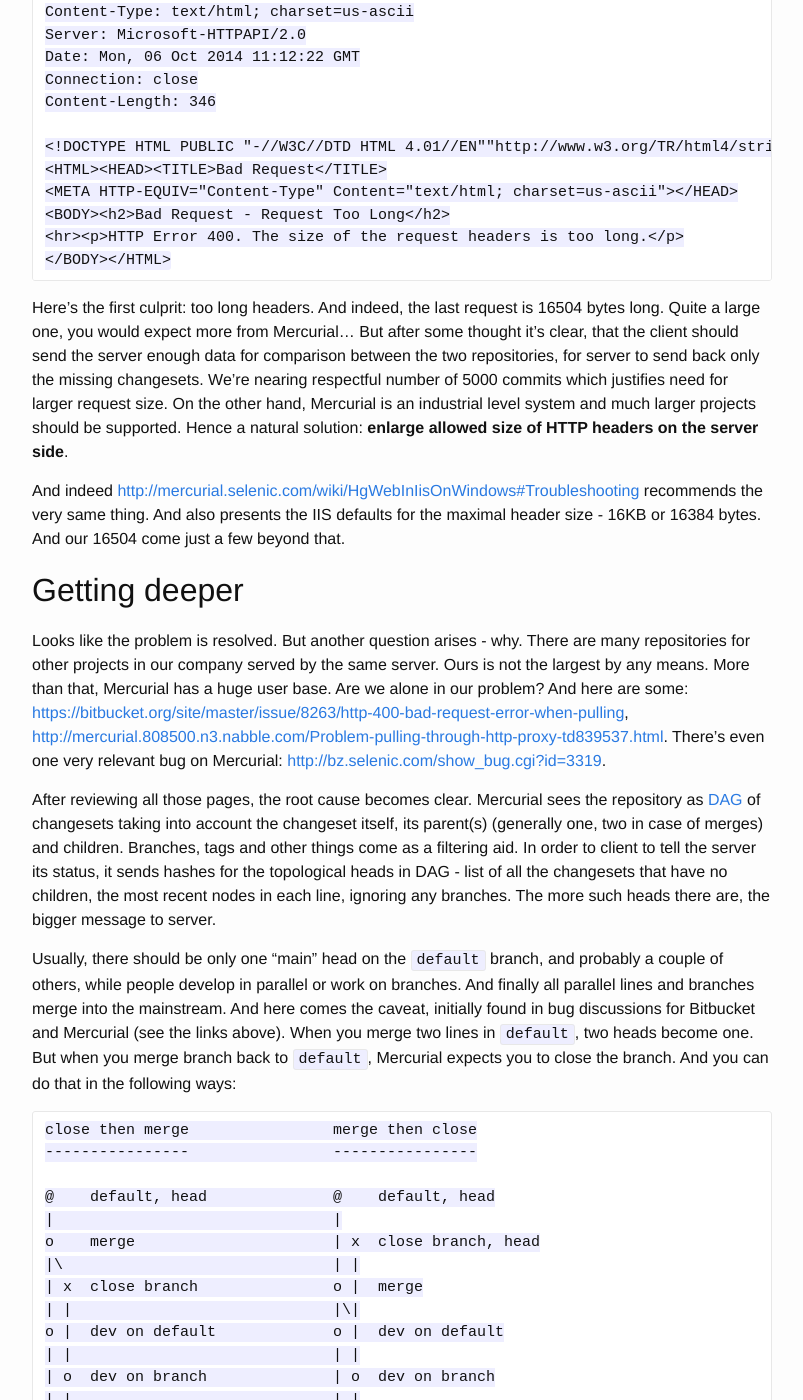
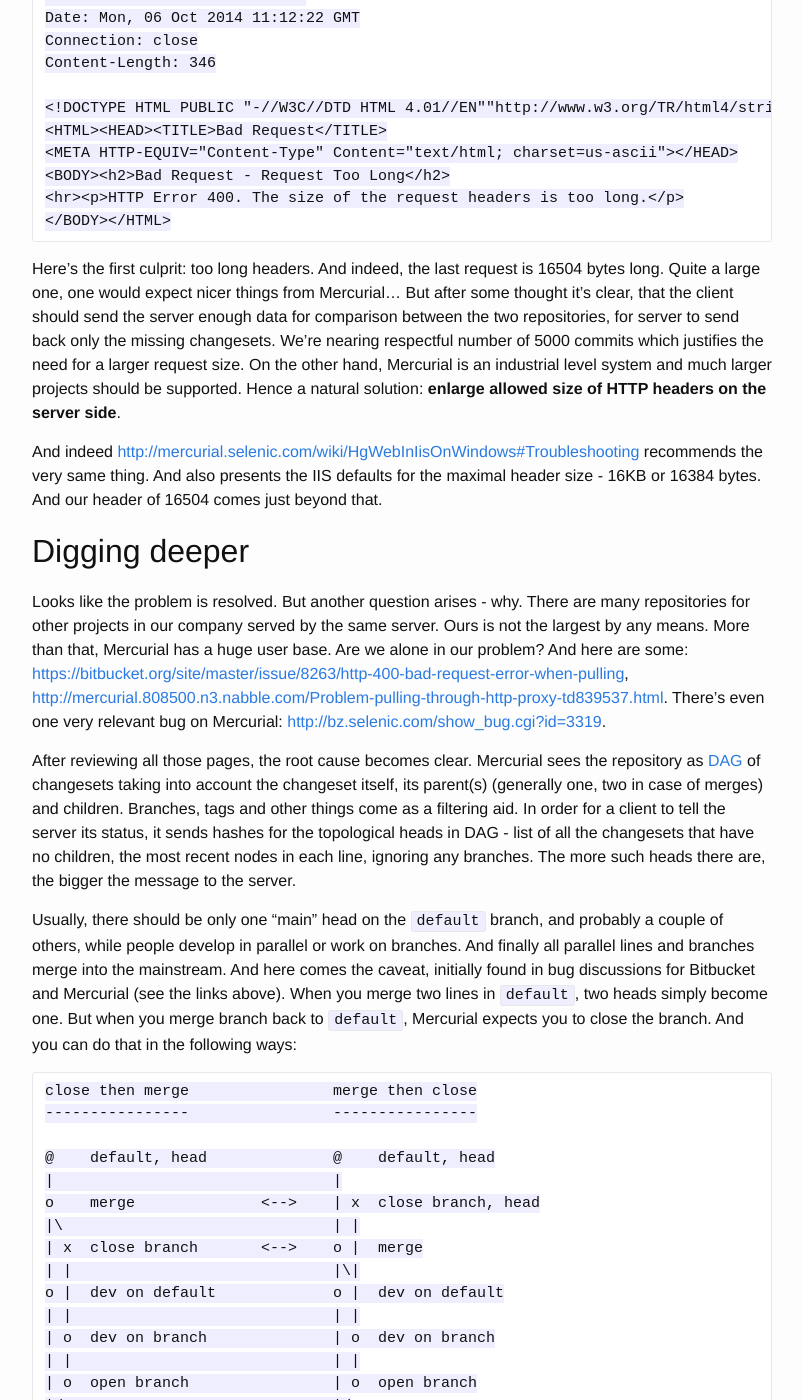
Before and after one commit to barahilia/blog, a Jekyll site: the page built from _posts/2014-10-09-hg-pull-via-http-fails-400.markdown, in a window 1280 px wide and 1400 px high, scrolled down 1179 px. Shown: the whole window, without its empty margins (238-1041 px from the left). Built offline with Jekyll 4.4.1, drawn with Linux system fonts in a browser that asks for light colours; some of the changed text lies outside the part shown.

Commit message:
Proof reading, minor changes

```diff
--- a/_posts/2014-10-09-hg-pull-via-http-fails-400.markdown
+++ b/_posts/2014-10-09-hg-pull-via-http-fails-400.markdown
@@ -68,22 +66,22 @@ with `400 bad request`. But now we have the entire response:
     </BODY></HTML>
 
 Here's the first culprit: too long headers. And indeed, the last request is
-16504 bytes long. Quite a large one, you would expect more from Mercurial...
-But after some thought it's clear, that the client should send the server
-enough data for comparison between the two repositories, for server to send back
-only the missing changesets. We're nearing respectful number of 5000 commits
-which justifies need for larger request size. On the other hand, Mercurial
-is an industrial level system and much larger projects should be supported.
-Hence a natural solution:
+16504 bytes long. Quite a large one, one would expect nicer things from
+Mercurial... But after some thought it's clear, that the client should send the
+server enough data for comparison between the two repositories, for server to
+send back only the missing changesets. We're nearing respectful number of 5000
+commits which justifies the need for a larger request size. On the other hand,
+Mercurial is an industrial level system and much larger projects should be
+supported. Hence a natural solution:
 **enlarge allowed size of HTTP headers on the server side**.
 
 And indeed
 <http://mercurial.selenic.com/wiki/HgWebInIisOnWindows#Troubleshooting>
 recommends the very same thing. And also presents the IIS defaults for the
-maximal header size - 16KB or 16384 bytes. And our 16504 come just a few beyond
-that.
+maximal header size - 16KB or 16384 bytes. And our header of 16504 comes just
+beyond that.
 
-## Getting deeper
+## Digging deeper
 
 Looks like the problem is resolved. But another question arises - why. There
 are many repositories for other projects in our company served by the same
@@ -98,27 +96,27 @@ After reviewing all those pages, the root cause becomes clear. Mercurial sees
 the repository as [DAG](http://en.wikipedia.org/wiki/Directed_acyclic_graph) of
 changesets taking into account the changeset itself, its parent(s) (generally
 one, two in case of merges) and children. Branches, tags and other things come
-as a filtering aid. In order to client to tell the server its status, it sends
+as a filtering aid. In order for a client to tell the server its status, it sends
 hashes for the topological heads in DAG - list of all the changesets that have
 no children, the most recent nodes in each line, ignoring any branches. The more
-such heads there are, the bigger message to server.
+such heads there are, the bigger the message to the server.
 
 Usually, there should be only one "main" head on the `default` branch, and
 probably a couple of others, while people develop in parallel or work on
 branches. And finally all parallel lines and branches merge into the mainstream.
 And here comes the caveat, initially found in bug discussions for Bitbucket
 and Mercurial (see the links above). When you merge two lines in `default`, two
-heads become one. But when you merge branch back to `default`, Mercurial expects
-you to close the branch. And you can do that in the following ways:
+heads simply become one. But when you merge branch back to `default`, Mercurial
+expects you to close the branch. And you can do that in the following ways:
 
     close then merge                merge then close
     ----------------                ----------------
 
     @    default, head              @    default, head
     |                               |
-    o    merge                      | x  close branch, head
+    o    merge              <-->    | x  close branch, head
     |\                              | |
-    | x  close branch               o |  merge
+    | x  close branch       <-->    o |  merge
     | |                             |\|
     o |  dev on default             o |  dev on default
     | |                             | |
@@ -128,9 +126,13 @@ you to close the branch. And you can do that in the following ways:
     |/                              |/
     o    default                    o    default
 
+We are currently standing at about 250 branches closed and opened, and the
+problem arose at about 240 heads - most of them are from branches that were
+merged first and closed after that.
+
 ## Conclusions and recommendations
 
-Until this week both approaches look they same to me. It's more of aestetic
+Until this week both approaches look the same to me. It's more of aestetic
 how exatly the branch is closed. Some advocate that if you merge first, then you
 can close at some later stage after making sure the feature is completed. It can
 be answered that merge should happen only after the feature is completed and any
```
Also changed, not shown: other parts of _posts/2014-10-09-hg-pull-via-http-fails-400.markdown (+19 -25 lines).
